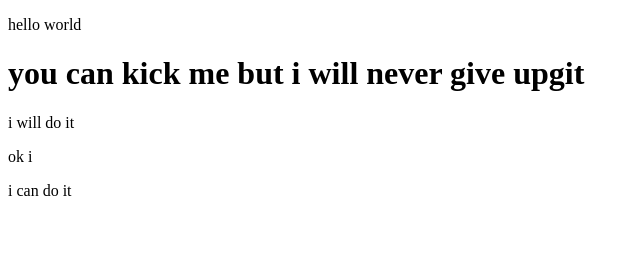
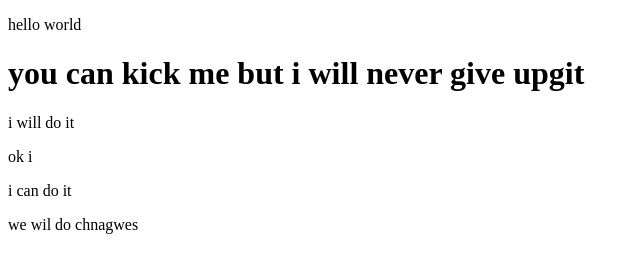
Before and after one commit to Shivraj2023/first_try, a plain HTML site: page index.html in a window 1280 px wide. Shown: the whole page, without its empty margins (0-640 px from the left). Drawn offline with Linux system fonts and the light colour scheme.

Commit message:
chaged for good

```diff
--- a/index.html
+++ b/index.html
@@ -11,6 +11,7 @@
      <p>i will do it</p>
      <p>ok i </p>
      <p>i can do it</p>
+     <p>we wil  do chnagwes</p>
 
 </body>
 </html>
```
